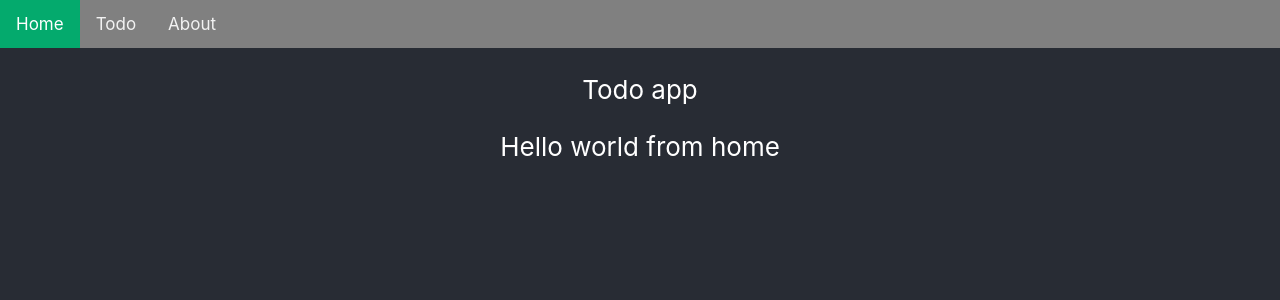
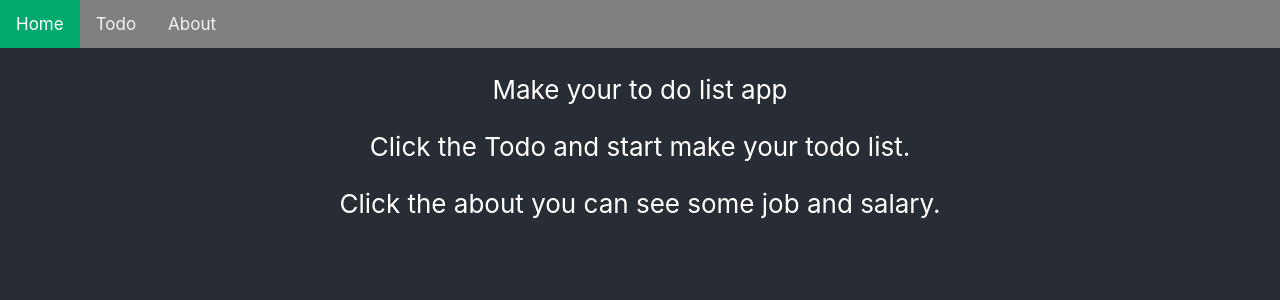
Before and after one commit to trungdung70199/my-react-app, a React (Create React App) app: page / in a window 1280 px wide. Shown: the top 300 px of the page. Built offline with nearby package versions, Linux system fonts and the light colour scheme.

Commit message:
update app home nav

```diff
--- a/src/views/App.js
+++ b/src/views/App.js
@@ -12,7 +12,7 @@ import {
 	BrowserRouter,
 	Switch,
 	Route,
-	Link
+	Link,
 } from "react-router-dom";
 
 function App() {
@@ -22,7 +22,7 @@ function App() {
 			<header className="App-header">
 				<Nav />
 				{/* <img src={logo} className="App-logo" alt="logo" /> */}
-				<p>Todo app</p>
+				<p>Make your to do list app</p>
 
 				{/* <MyComponent />  */}
 				{/*Shortcut type*/}
--- a/src/views/Example/AddComponent.js
+++ b/src/views/Example/AddComponent.js
@@ -1,4 +1,5 @@
 import React from "react";
+import { toast } from "react-toastify";
 
 class AddComponent extends React.Component {
 
--- a/src/views/Example/Home.js
+++ b/src/views/Example/Home.js
@@ -3,7 +3,10 @@ import React from "react";
 class Home extends React.Component {
     render() {
         return (
-            <div>Hello world from home</div>
+            <>
+                <p>Click the Todo and start make your todo list.</p>
+                <p>Click the about you can see some job and salary.</p>
+            </>
         )
     }
 }
--- a/src/views/Nav/Nav.js
+++ b/src/views/Nav/Nav.js
@@ -21,7 +21,7 @@ class Nav extends React.Component {
                 {/* <Link to="/">Home</Link>
                 <Link to="/todo">Todo</Link>
                 <Link to="/about">About</Link> */}
-                <a class="active" href="/" exact={true}>Home</a>
+                <a className="active" href="/">Home</a>
                 <a href="/todo">Todo</a>
                 <a href="/about">About</a>
             </div>
```
